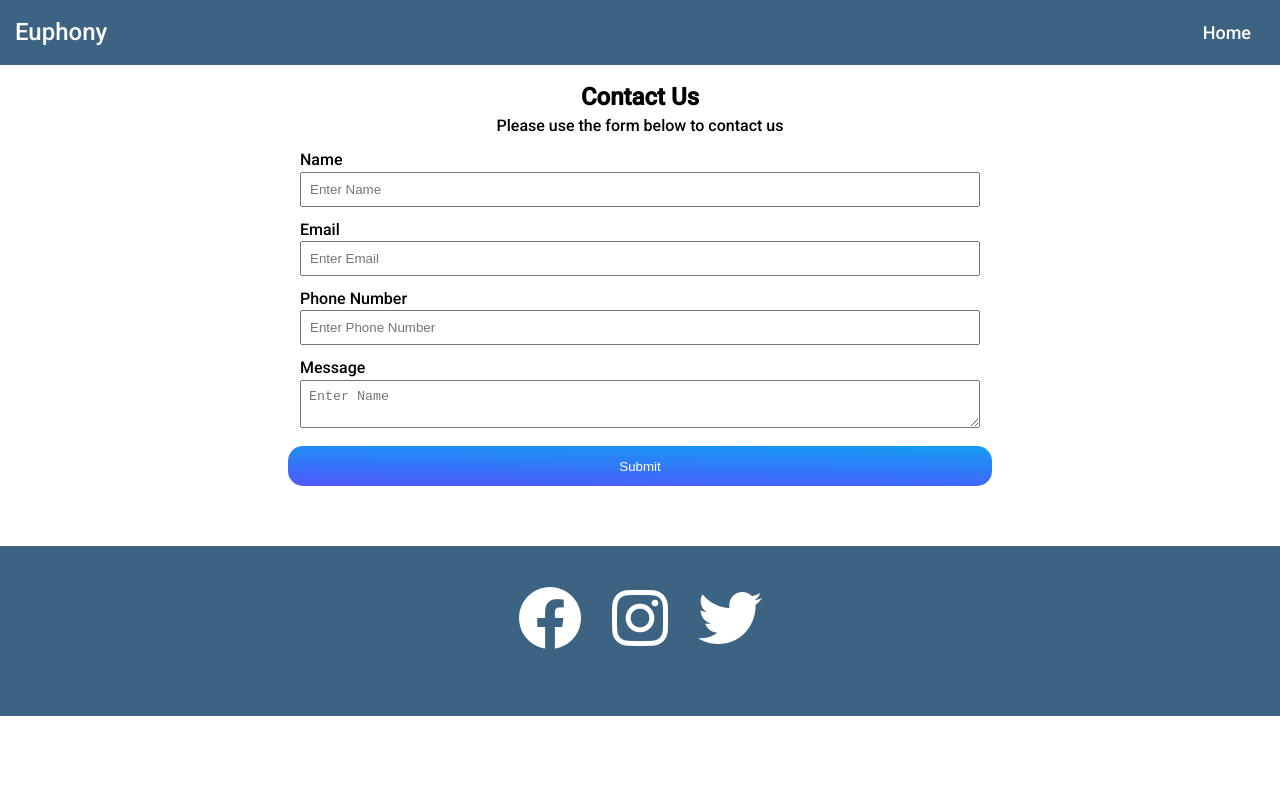
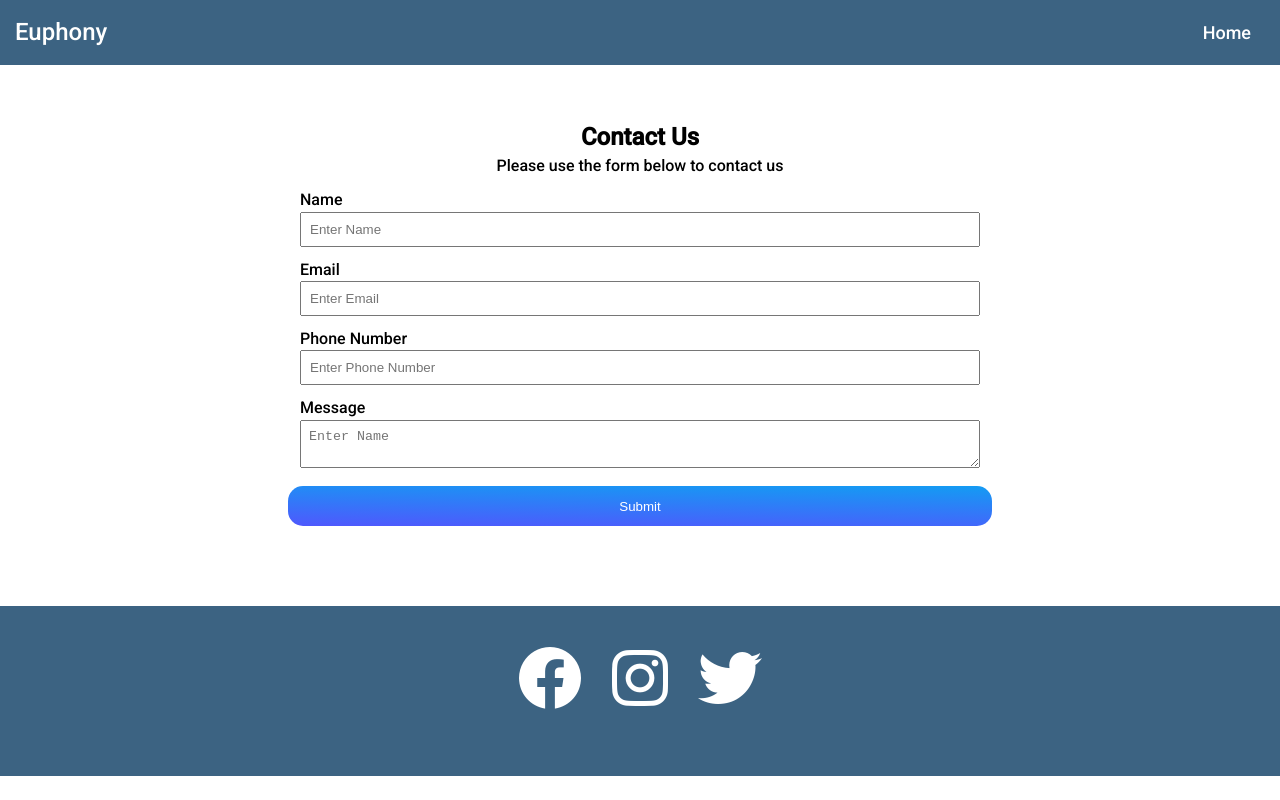
Before and after one commit to elidvenega/euphony_records_react, a React (Create React App) app: page /Contact in a window 1280 px wide. Built offline with nearby package versions, Linux system fonts and the light colour scheme.

Commit message:
Project Updated

```diff
--- a/src/pages/Contact.jsx
+++ b/src/pages/Contact.jsx
@@ -4,10 +4,10 @@ import { Footer } from "../components/Footer";
 
 export const Contact = () => {
   const divStyle = {
-    marginTop: "60px",
+    marginTop: "80px",
   };
   return (
-    <React.Fragment>
+    <>
       <nav className="navbar">
         {/* <!-- LOGO --> */}
         <div className="logo">Euphony</div>
@@ -28,7 +28,7 @@ export const Contact = () => {
       </nav>
       <section id="contact" className="contain">
         <div className="contact-form bg-primary">
-          <h2 className="m-heading text-center">Contact Us</h2>
+          <h1 className="m-heading text-center mt-4">Contact Us</h1>
           <p className="text-center">Please use the form below to contact us</p>
           <form>
             <div className="form-group">
@@ -74,6 +74,6 @@ export const Contact = () => {
       <div style={divStyle}>
         <Footer />
       </div>
-    </React.Fragment>
+    </>
   );
 };
--- /dev/null
+++ b/src/scss/abstracts/_utilities.scss
@@ -0,0 +1,20 @@
+// Margin Top
+.mt-1 {
+  margin-top: 10px;
+}
+
+.mt-2 {
+  margin-top: 20px;
+}
+
+.mt-3 {
+  margin-top: 30px;
+}
+
+.mt-4 {
+  margin-top: 40px;
+}
+
+.mt-5 {
+  margin-top: 50px;
+}
--- a/src/scss/layout/_body.scss
+++ b/src/scss/layout/_body.scss
@@ -2,7 +2,9 @@
 
 @import url("https://fonts.googleapis.com/css2?family=Roboto:wght@500&display=swap");
 
-* {
+*,
+::before,
+::after {
   margin: 0;
   padding: 0;
   box-sizing: border-box;
@@ -20,7 +22,6 @@ a {
 li {
   list-style: none;
 }
-
 
 /* Main picture */
 #store {
@@ -222,18 +223,3 @@ li {
   width: 100%;
   padding: 0.5rem;
 }
-
-
-/* footer */
-footer {
-  background-color: $main-color;
-  color: rgb(59, 59, 59);
-  font-size: 2rem;
-  text-align: center;
-  padding: 40px;
-  height: 170px;
-}
-footer a {
-  color: #fff;
-  padding: 15px;
-}
--- /dev/null
+++ b/src/scss/layout/_footer.scss
@@ -0,0 +1,15 @@
+@use "../variables/index" as *;
+
+/* footer */
+footer {
+  background-color: $main-color;
+  color: rgb(59, 59, 59);
+  font-size: 2rem;
+  text-align: center;
+  padding: 40px;
+  height: 170px;
+}
+footer a {
+  color: #fff;
+  padding: 15px;
+}
```
Also changed, not shown: src/style.scss (+5 -3 lines).
